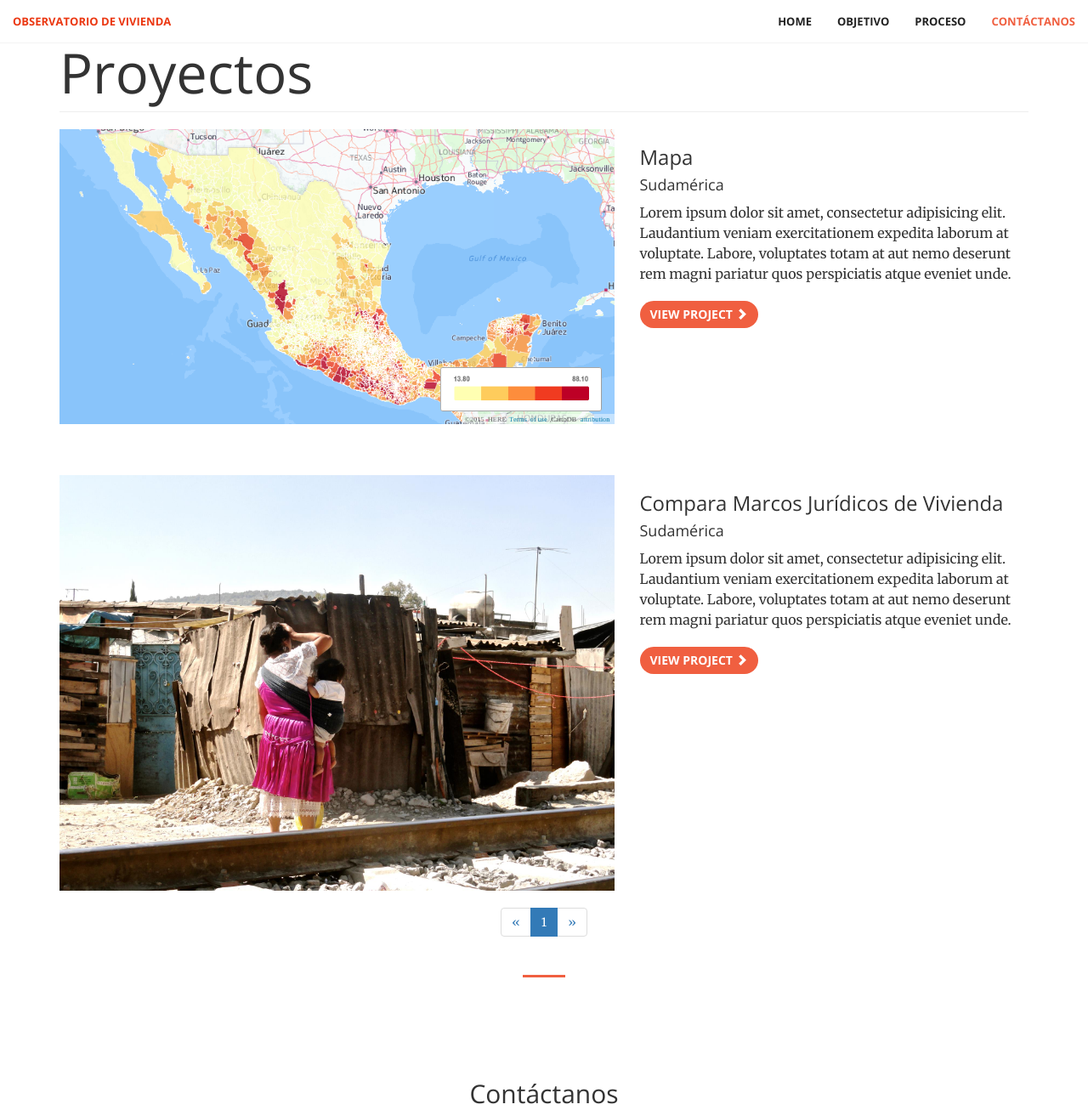
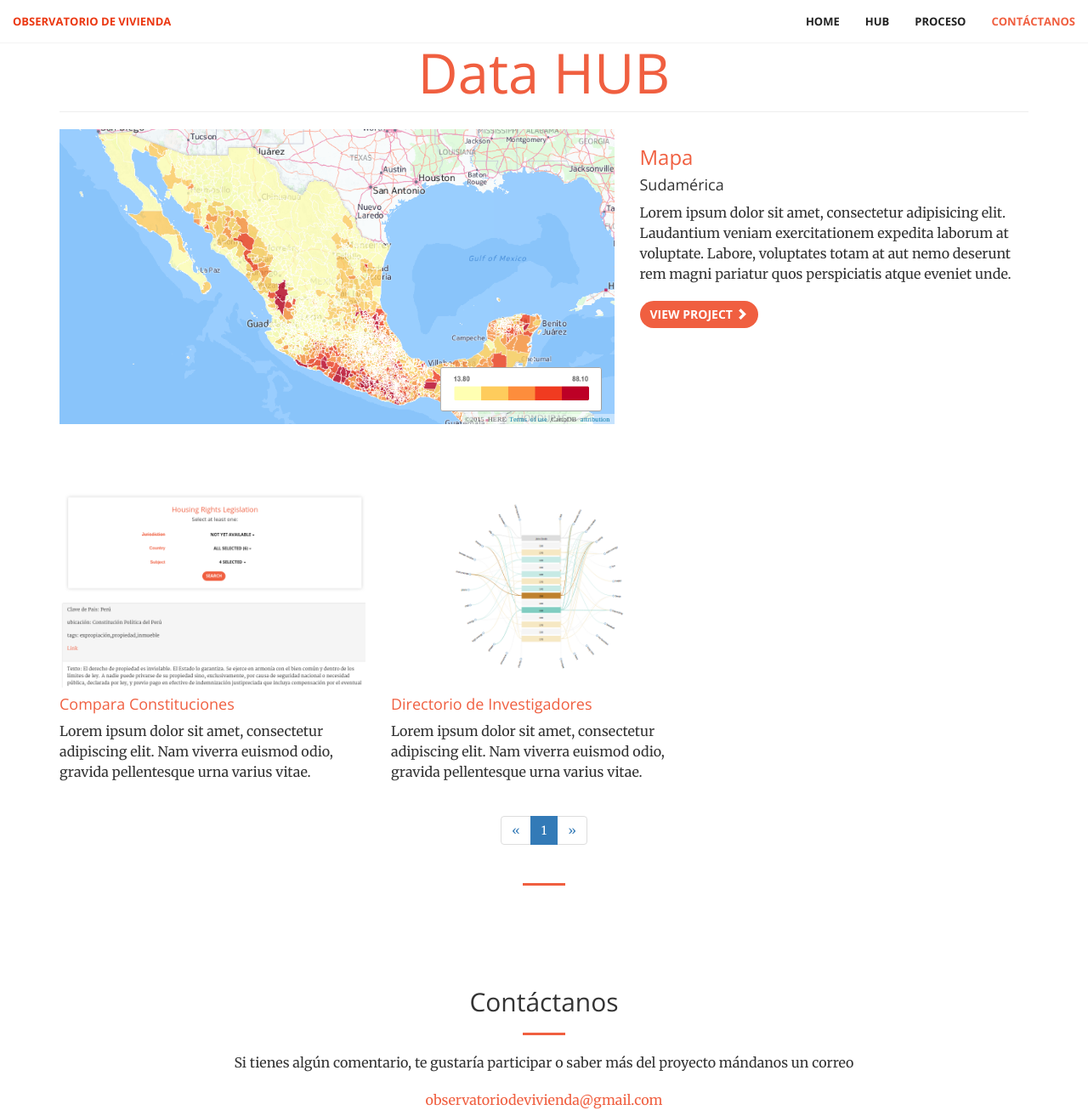
Before and after one commit to ObservatoriodeVivienda/webapp, a Django app: page /projects/ in a window 1280 px wide. Shown: the top 1306 px of the page at 85% size. Run offline with Django 3.2, Linux system fonts and the light colour scheme; parts of the project's set-up code (start-up, migrations or seed data) failed here and were passed over; some libraries are stand-ins or nearby versions.

Commit message:
new icons

```diff
--- a/compareconstitutions/templates/base.html
+++ b/compareconstitutions/templates/base.html
@@ -76,7 +76,7 @@
                       </li>
 
                       <li>
-                          <a class="page-scroll" href="#about">Objetivo</a>
+                          <a class="page-scroll" href="/projects">HUB</a>
                       </li>
                       <li>
                           <a class="page-scroll" href="/proceso/">Proceso</a>
--- a/compareconstitutions/templates/compareconstitutions/directory.html
+++ b/compareconstitutions/templates/compareconstitutions/directory.html
@@ -58,7 +58,7 @@
         <meta name="description" content="An abstract mapping for parameters. Works best if first tag is 'unique' among the tracklist, and the second tag applies to multiple tracks"/>
         <meta name="mintags" content="2" />
         <meta name="maxtags" content="2" />
-        <title>Directorio de INvestigadores</title>
+        <title>Researcher's Directory </title>
 
         <style>
 
@@ -121,7 +121,7 @@
     <body>
         <div id="ext_div" style="margin-top:100px;width:auto;overflow:auto">
             <div class="tooltip"></div>
-            <center><font color="#f05f40"><h2>Directorio de Investigadores:</h2></font>
+            <center><font color="#f05f40"><h2>Researcher's Directory    :</h2></font>
         </div>
 
     <script src="http://d3js.org/d3.v3.min.js"></script>
--- a/compareconstitutions/templates/compareconstitutions/proceso.html
+++ b/compareconstitutions/templates/compareconstitutions/proceso.html
@@ -28,7 +28,7 @@
                 </li>
 
                 <li>
-                    <a class="page-scroll" href="/#about">Objetivo</a>
+                    <a class="page-scroll" href="/projects">HUB</a>
                 </li>
                 <li>
                     <a class="page-scroll" href="/proceso">Proceso</a>
--- a/compareconstitutions/templates/compareconstitutions/projects.html
+++ b/compareconstitutions/templates/compareconstitutions/projects.html
@@ -28,7 +28,7 @@
                 </li>
 
                 <li>
-                    <a class="page-scroll" href="/#about">Objetivo</a>
+                    <a class="page-scroll" href="/projects">HUB</a>
                 </li>
                 <li>
                     <a class="page-scroll" href="/proceso">Proceso</a>
@@ -55,13 +55,15 @@
         <!-- Page Heading -->
         <div class="row" style="margin-top:10px">
             <div class="col-lg-12">
-                <h1 class="page-header">Proyectos
+                <h1 class="page-header"><font color="#f05f40"><center>Data HUB</center></font>
                     <small></small>
                 </h1>
             </div>
         </div>
+
+
+        <!-- Projects Row -->
         <!-- /.row -->
-
         <!-- Project One -->
         <div class="row">
             <div class="col-md-7">
@@ -70,29 +72,63 @@
                 </a>
             </div>
             <div class="col-md-5">
-                <h3>Mapa</h3>
+                <h3>
+                    <a href="/map">Mapa</a>
+                </h3>
                 <h4>Sudamérica</h4>
                 <p>Lorem ipsum dolor sit amet, consectetur adipisicing elit. Laudantium veniam exercitationem expedita laborum at voluptate. Labore, voluptates totam at aut nemo deserunt rem magni pariatur quos perspiciatis atque eveniet unde.</p>
+
                 <a class="btn btn-primary" href="/map">View Project <span class="glyphicon glyphicon-chevron-right"></span></a>
             </div>
         </div>
+        <br>
+        <br>
+        <br>
+        <br>
+
+
+
+        <!-- Projects Row -->
+        <div class="row">
+            <div class="col-md-4 portfolio-item">
+                <a href="/compareconstitutions">
+                    <img class="img-responsive" src="{% static "compareconstitutions/img/portfolio/compareit.png"%}" alt="">
+
+                </a>
+                <h4>
+                    <a href="/compareconstitutions">Compara Constituciones</a>
+                </h4>
+                <p>Lorem ipsum dolor sit amet, consectetur adipiscing elit. Nam viverra euismod odio, gravida pellentesque urna varius vitae.</p>
+            </div>
+            <div class="col-md-4 portfolio-item">
+                <a href="/directory">
+                    <img class="img-responsive" src="{% static "compareconstitutions/img/portfolio/directory.png"%}" alt="">
+                </a>
+                <h4>
+                    <a href="/directory">Directorio de Investigadores</a>
+                </h4>
+                <p>Lorem ipsum dolor sit amet, consectetur adipiscing elit. Nam viverra euismod odio, gravida pellentesque urna varius vitae.</p>
+            </div>
+        </div>
+        <!-- /.row
+
 
         <br><br><br>
         <div class="row">
             <div class="col-md-7">
                 <a href="#">
-                    <img class="img-responsive" src="{% static "compareconstitutions/img/portfolio/1.jpg"%}" alt="">
+
                 </a>
             </div>
             <div class="col-md-5">
                 <h3>Compara Marcos Jurídicos de Vivienda</h3>
                 <h4>Sudamérica</h4>
                 <p>Lorem ipsum dolor sit amet, consectetur adipisicing elit. Laudantium veniam exercitationem expedita laborum at voluptate. Labore, voluptates totam at aut nemo deserunt rem magni pariatur quos perspiciatis atque eveniet unde.</p>
-                <a class="btn btn-primary" href="/compareconstitutions">View Project <span class="glyphicon glyphicon-chevron-right"></span></a>
+
             </div>
         </div>
 
-
+        -->
 
 
         <!-- Pagination -->
```
Also changed, not shown: compareconstitutions/templates/compareconstitutions/index.html (+5 -5 lines), compareconstitutions/static/compareconstitutions/img/portfolio/compareit.png (added), compareconstitutions/static/compareconstitutions/img/portfolio/directory.png (added).
